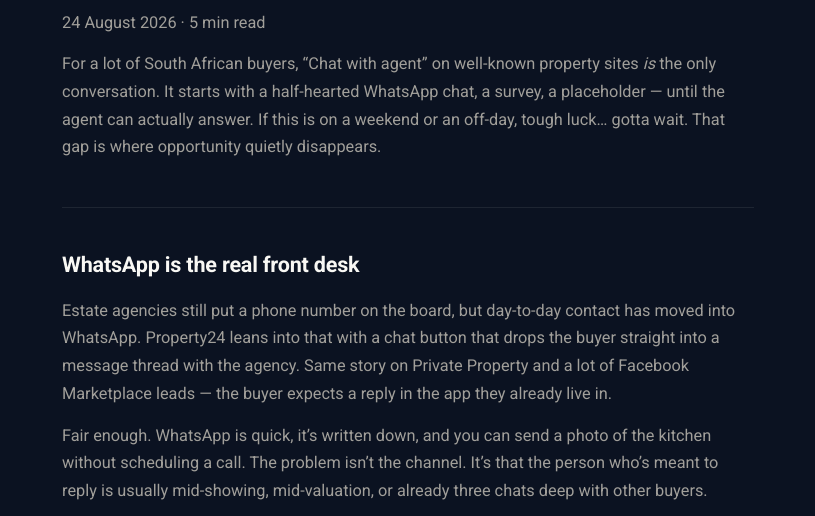
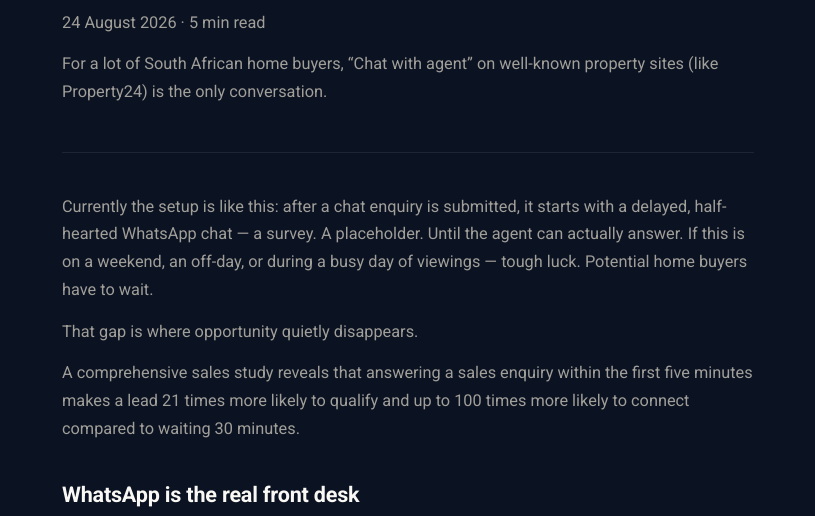
Before and after one commit to kookin/callkudu-placeholder, a website built with Vite: page blog/real-estate-whatsapp-enquiries.html in a window 1280 px wide. Shown: the part 266-782 px from the top of the page, without its empty margins (232-1047 px from the left). Built offline with nearby package versions, Linux system fonts and the light colour scheme; a web font is replaced by a local one.

Commit message:
Expand the real estate blog opening on delayed WhatsApp handoffs.
Lead with the Property24 chat problem, weekend wait, and five-minute response stats.

Co-authored-by: Cursor <cursoragent@cursor.com>

```diff
--- a/blog/real-estate-whatsapp-enquiries.html
+++ b/blog/real-estate-whatsapp-enquiries.html
@@ -45,12 +45,27 @@
         <h1>The Problem with Property24’s ‘WhatsApp Agent’</h1>
         <p class="blog-meta">24 August 2026 · 5 min read</p>
         <p class="blog-dek">
-          For a lot of South African buyers, “Chat with agent” on well-known property sites <em>is</em> the
-          only conversation. It starts with a half-hearted WhatsApp chat, a survey, a placeholder — until
-          the agent can actually answer. If this is on a weekend or an off-day, tough luck… gotta wait.
+          For a lot of South African home buyers, “Chat with agent” on well-known property sites
+          (like Property24) is the only conversation.
+        </p>
+      </header>
+
+      <section>
+        <p>
+          Currently the setup is like this: after a chat enquiry is submitted, it starts with a delayed,
+          half-hearted WhatsApp chat — a survey. A placeholder. Until the agent can actually answer.
+          If this is on a weekend, an off-day, or during a busy day of viewings — tough luck. Potential
+          home buyers have to wait.
+        </p>
+        <p>
           That gap is where opportunity quietly disappears.
         </p>
-      </header>
+        <p>
+          A comprehensive sales study reveals that answering a sales enquiry within the first five minutes
+          makes a lead 21 times more likely to qualify and up to 100 times more likely to connect compared
+          to waiting 30 minutes.
+        </p>
+      </section>
 
       <section>
         <h2>WhatsApp is the real front desk</h2>
```
Also changed, not shown: blog.html (+2 -3 lines), dist/blog.html, dist/blog/real-estate-whatsapp-enquiries.html.
